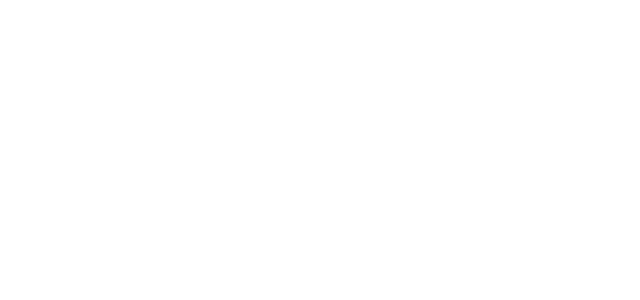
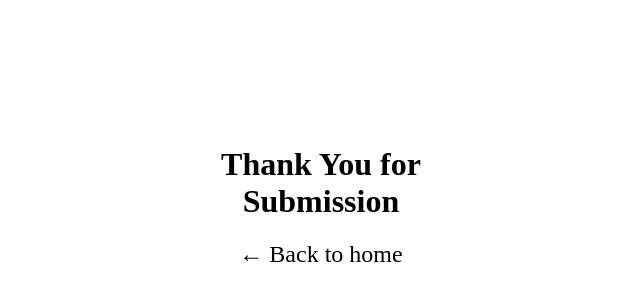
Before and after one commit to mukulTriesCode/nuxt-basin, a Nuxt app: page /thank-you in a window 1280 px wide. Before the commit this address had no page. Shown: the part 212-512 px from the top of the page, without its empty margins (319-959 px from the left). Built offline with nearby package versions, Linux system fonts and the light colour scheme; what vue3-recaptcha-v2 would draw is missing.

Commit message:
Added thankyou page and form redirection to thankyou page

```diff
--- a/components/SCForm.vue
+++ b/components/SCForm.vue
@@ -3,7 +3,7 @@
         <form id="myForm" @submit="onSubmit" class="form" method="POST" name="Review_My_Case_Form" ref="ReviewForm"
             data-basin-spam-protection='recaptcha'>
             <!-- Standard Form Fields -->
-            <input name="name" type="text" placeholder="Names" />
+            <input name="name" type="text" placeholder="Name" />
             <input name="email" type="email" placeholder="Email" />
             <input name="tel" type="tel" placeholder="Phone" />
             <textarea name="message" placeholder="Message" />
@@ -84,6 +84,8 @@ const onSubmit = async (e) => {
             }
             console.log('Form submitted successfully');
             // Reset the form fields
+            const redirectionURL = '/thank-you';
+            setTimeout(() => location.assign(redirectionURL), 100);
             document.getElementById('myForm').reset();
         } catch (error) {
             console.error('Error submitting form:', error);
--- /dev/null
+++ b/pages/thank-you.vue
@@ -0,0 +1,26 @@
+<template>
+    <div class="thankyou">
+        <h1>Thank You for <br>Submission</h1>
+        <NuxtLink to="/">← Back to home</NuxtLink>
+    </div>
+</template>
+
+<style lang="scss">
+.thankyou {
+    height: 100vh;
+    display: flex;
+    justify-content: center;
+    align-items: center;
+    flex-direction: column;
+
+    h1 {
+        text-align: center;
+    }
+
+    a {
+        font-size: 24px;
+        color: black;
+        text-decoration: none;
+    }
+}
+</style>
```
